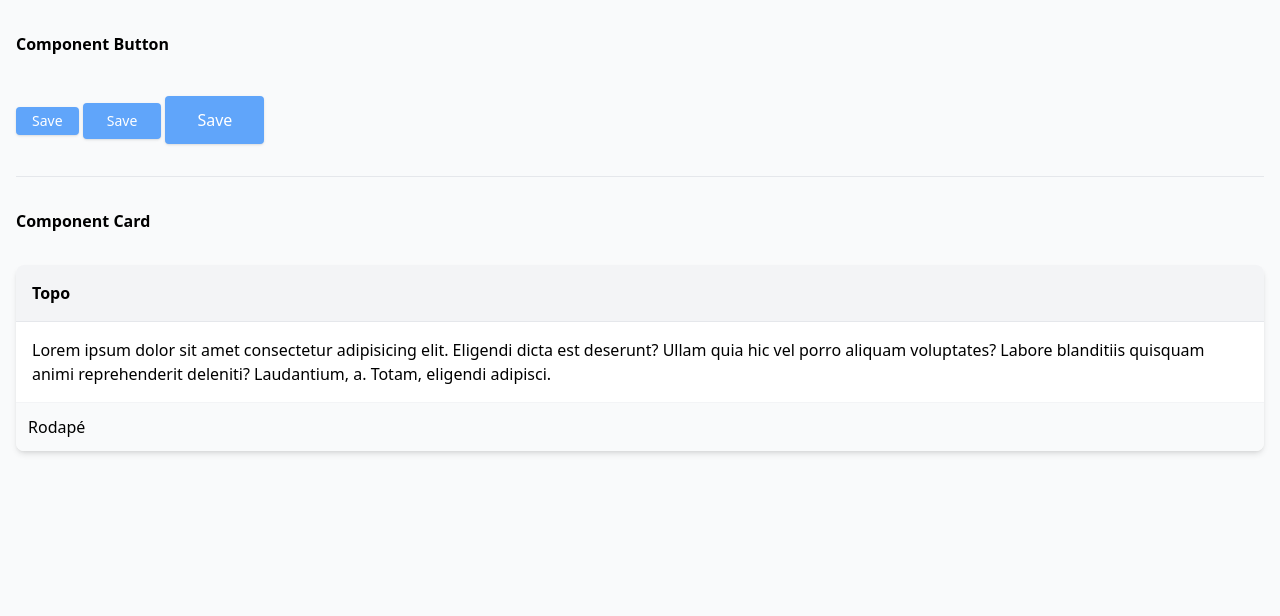
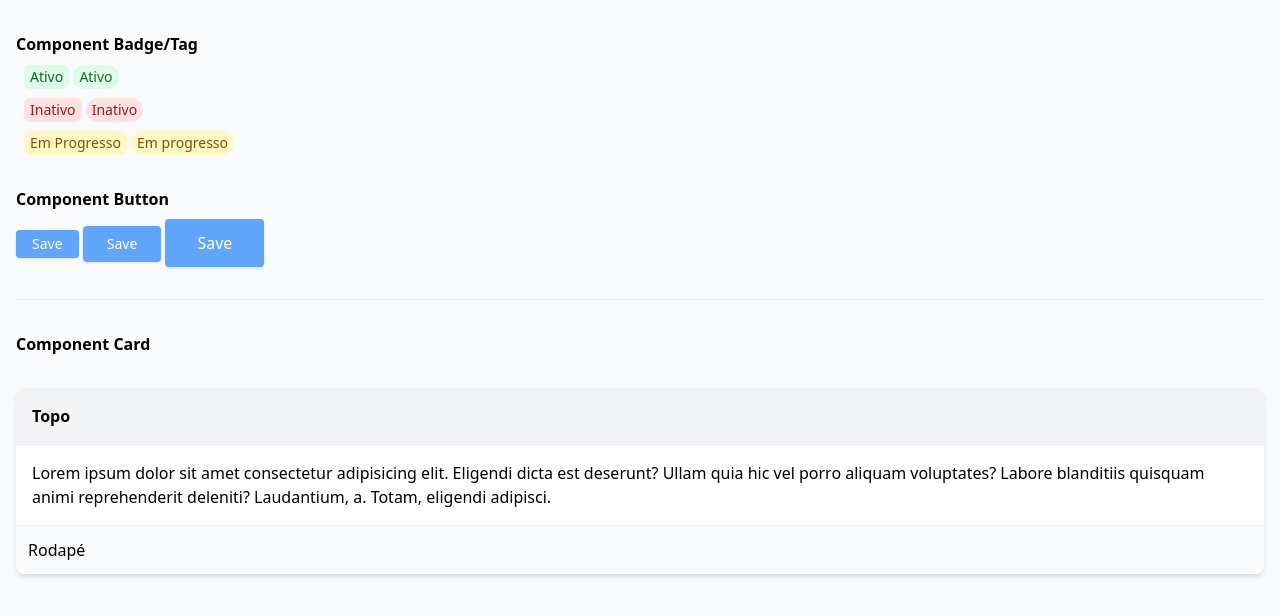
Before and after one commit to gustavobanares/PageResort-TailwindCSS, a plain HTML site: page src/index.html in a window 1280 px wide. Drawn offline with Linux system fonts and the light colour scheme.

Commit message:
Create badge/tag component

```diff
--- a/src/index.html
+++ b/src/index.html
@@ -10,6 +10,42 @@
 <body class="bg-gray-50 dark:bg-gray-800">
     <div class="container mx-auto px-4 py-8 space-y-8">
 
+<div>
+    <h6 class=" dark:text-gray-50 font-bold mb-2">Component Badge/Tag</h6>
+
+    <div class="m-2">
+        <div class="inline-flex items-center text-sm bg-green-100 px-1.5 py-0.5 rounded-md text-green-800 font-medium">
+            Ativo
+        </div>
+
+        <div class="inline-flex items-center text-sm bg-green-100 px-1.5 py-0.5 rounded-full text-green-800 font-medium">
+            Ativo
+        </div>
+    </div>
+
+    <div class="m-2">
+        <div class="inline-flex items-center text-sm bg-red-100 px-1.5 py-0.5 rounded-md text-red-800 font-medium">
+            Inativo
+        </div>
+
+        <div class="inline-flex items-center text-sm bg-red-100 px-1.5 py-0.5 rounded-full text-red-800 font-medium">
+            Inativo
+        </div>
+    </div>
+
+    <div class="m-2">
+        <div class="inline-flex items-center text-sm bg-yellow-100 px-1.5 py-0.5 rounded-md text-yellow-800 font-medium">
+            Em Progresso
+        </div>
+
+        <div class="inline-flex items-center text-sm bg-yellow-100 px-1.5 py-0.5 rounded-full text-yellow-800 font-medium">
+            Em progresso
+        </div>
+    </div>
+</div>
+
+
+        <div>
             <h6 class=" dark:text-gray-50 font-bold mb-2">Component Button</h6>
                 <button class=" text-sm bg-blue-400 hover:bg-blue-600 px-4 py-1 rounded text-white shadow">
                     Save
@@ -22,6 +58,7 @@
                 <button class="text-base bg-blue-400 hover:bg-blue-600 px-8 py-3 rounded text-white shadow">
                     Save
                 </button>
+        </div>
         <hr>
 
         <h6 class=" dark:text-gray-50 font-bold mb-2">Component Card</h6>
```
Also changed, not shown: src/output.css. Lines whose indentation alone changed are shown as unchanged.
